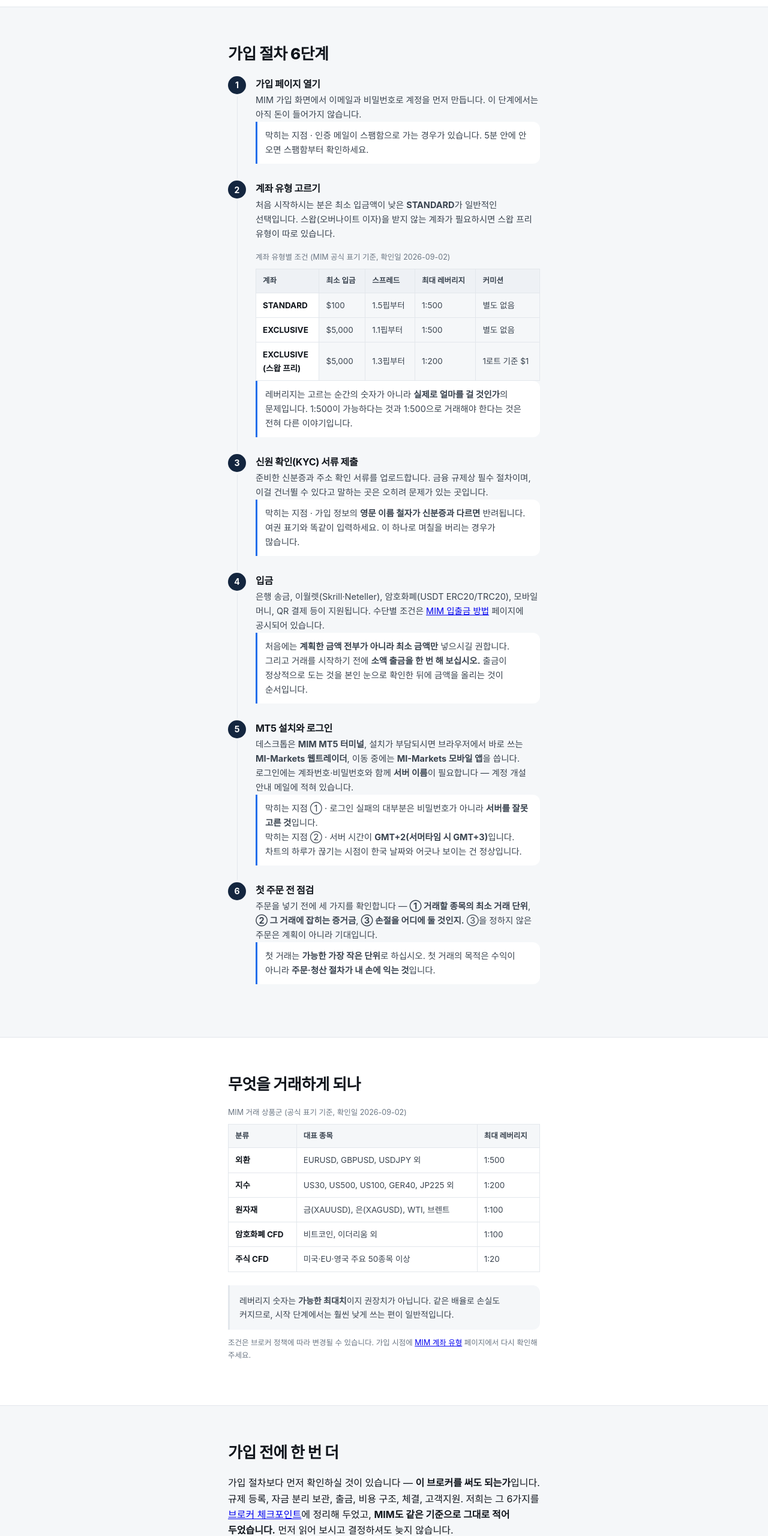
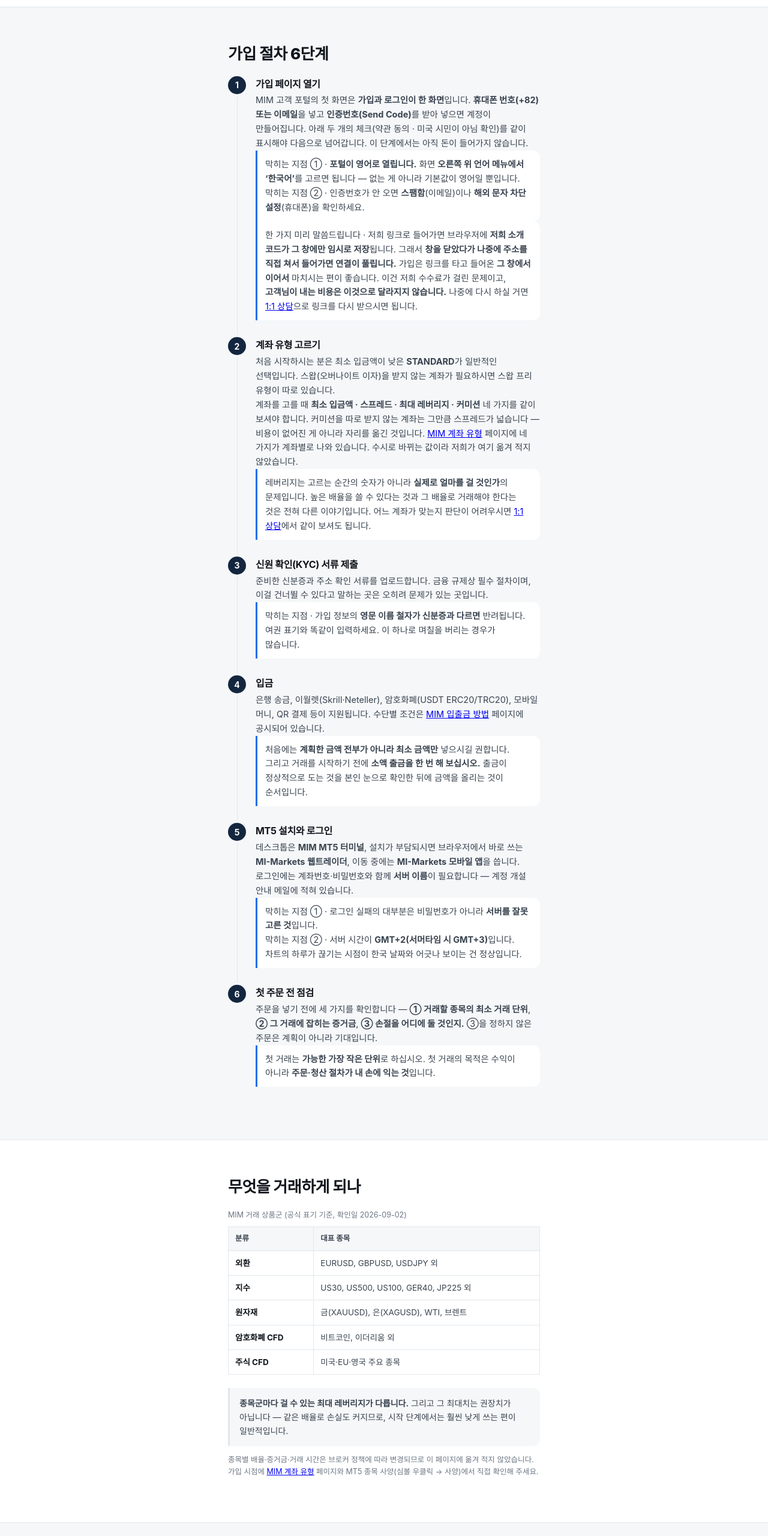
Before and after one commit to icartsh/ib-mt5-landing, a website: page public/signup.html in a window 1280 px wide. Shown: the part 900-3461 px from the top of the page at 60% size. Drawn offline with Linux system fonts and the light colour scheme.

Commit message:
가입·텔레그램 링크 연결 + 브로커 조건표 제거 (IB-10)
사장님 답변 3건 반영.

1) 가입 링크 / 텔레그램 주소를 config.js 에 넣어 버튼을 켰다.
   실제 브라우저로 확인한 결과 포털이 sessionStorage.referralCode=LKXAQG 를
   심는다 — IB 코드는 정상 작동한다. 다만 sessionStorage 라 창을 닫으면
   사라지므로, /signup 1단계에 "링크로 들어온 그 창에서 이어서 마치시라"고
   적었다. 고객 비용은 달라지지 않는다는 점을 같이 적는다.

2) 브로커명 표기는 하되 계좌별 조건표(숫자)는 뺐다(답변: name_only).
   index/broker/signup 세 페이지에서 최소 입금액·스프레드·레버리지·커미션을
   걷어내고 MIM 공식 페이지로 링크한다. 상품군 표는 종목만 남겼다 —
   "여기 종목을 거래한다"는 이 이슈의 목적은 종목 목록이 담당한다.
   숫자는 docs/mim-broker-facts.md 내부 대장에만 둔다.

3) 규칙을 문구 가드에 넣었다. 4-B(조건 수치 미게재)와
   6-B(가입 링크에 IB 코드가 살아 있는가). 특히 후자는 눈으로 볼 수 없는
   사고다 — 코드가 빠져도 가입은 되고, 정산이 비었을 때에야 드러난다.
   가드를 새로 걸자마자 index.html 에 남아 있던 레버리지 표가 잡혔다.

텔레그램 링크에는 utm 대신 텔레그램이 실제로 읽는 start 페이로드를 싣는다.
utm 파라미터는 봇에 전달되지 않아 아무도 읽지 못한다.

검증: npm test 통과(문구 가드 3페이지 + 접수 경로 54건),
실제 브라우저로 3개 페이지 CTA 배선·조건 수치 미노출 확인.

```diff
--- a/public/config.js
+++ b/public/config.js
@@ -16,14 +16,19 @@
    * 비워 두면 가입 버튼이 뜨지 않고, 그 자리를 1:1 상담 신청이 대신한다 —
    * IB 코드 없는 링크를 내보내면 우리를 통한 가입으로 집계되지 않아 그냥 손해다.
    * 값이 들어오는 순간 broker/signup 페이지의 모든 가입 버튼이 한꺼번에 살아난다.
+   *
+   * 주소 끝의 `LKXAQG` 가 우리 IB 코드다. **이 문자열이 빠지면 가입은 되지만 우리 실적으로
+   * 잡히지 않는다** — 화면상 아무 차이가 없어서 사고가 나도 알아채기 어렵다.
+   * 주소를 손볼 일이 생기면 코드가 그대로인지 먼저 확인할 것. (해시 라우팅이라
+   * links.js 는 이 주소에 utm 을 붙이지 않고 원본 그대로 내보낸다.)
    */
-  mimSignupUrl: "",
+  mimSignupUrl: "https://client.myinvestmentmarkets.com/#/login/LKXAQG",
 
   /**
    * 텔레그램 문의 채널·봇 주소 (예: "https://t.me/xxxx").
    * 비워 두면 텔레그램 버튼 자체가 렌더링되지 않는다. 죽은 링크를 내보내지 않기 위해서다.
    */
-  telegramUrl: "",
+  telegramUrl: "https://t.me/icartsh_answer_bot",
 
   /** 푸터 표기. 사업자 정보 확정 후 채운다. */
   brandName: "",
--- a/public/links.js
+++ b/public/links.js
@@ -70,6 +70,35 @@
     }
   }
 
+  /**
+   * 텔레그램은 utm 파라미터를 읽지 않는다. 붙여 봐야 아무도 읽지 못하는 글자가 주소에
+   * 늘어날 뿐이다. 대신 **봇 주소(t.me/xxx_bot)** 에는 텔레그램이 공식으로 지원하는
+   * `?start=<페이로드>` 로 실어 보낸다 — 봇이 `/start <페이로드>` 로 받으므로
+   * 문의를 받는 쪽에서 어느 글을 보고 온 문의인지 구분할 수 있다.
+   * 봇이 페이로드를 쓰지 않더라도 사용자 화면은 똑같다(그냥 대화가 열린다).
+   * 채널·그룹 주소에는 이 자리가 없으므로 받은 주소를 그대로 내보낸다.
+   */
+  function telegramHref(url) {
+    try {
+      var u = new URL(url, location.href);
+      if (u.hostname !== "t.me" || !/_?bot$/i.test(u.pathname.replace(/^\//, ""))) return url;
+
+      var utm = currentUtm();
+      var payload = [utm.utm_source, utm.utm_campaign]
+        .filter(Boolean)
+        .join("-")
+        .replace(/[^A-Za-z0-9_-]/g, "")
+        .slice(0, 64); /* 텔레그램 제한: 64자, A-Z a-z 0-9 _ - */
+
+      if (!payload) return url;
+      u.search = "";
+      u.searchParams.set("start", payload);
+      return u.toString();
+    } catch (e) {
+      return url;
+    }
+  }
+
   var HREF = {
     mim: typeof CFG.mimSignupUrl === "string" ? CFG.mimSignupUrl.trim() : "",
     telegram: typeof CFG.telegramUrl === "string" ? CFG.telegramUrl.trim() : "",
@@ -86,7 +115,7 @@
       return;
     }
 
-    el.setAttribute("href", withUtm(href));
+    el.setAttribute("href", kind === "telegram" ? telegramHref(href) : withUtm(href));
     el.setAttribute("target", "_blank");
     /* 외부 탭에서 우리 페이지 객체에 접근하지 못하게 한다 (탭내빙 방지) */
     el.setAttribute("rel", "noopener noreferrer");
--- a/public/signup.html
+++ b/public/signup.html
@@ -62,11 +62,23 @@
         <li>
           <h3>가입 페이지 열기</h3>
           <p>
-            MIM 가입 화면에서 이메일과 비밀번호로 계정을 먼저 만듭니다.
+            MIM 고객 포털의 첫 화면은 <strong>가입과 로그인이 한 화면</strong>입니다.
+            <strong>휴대폰 번호(+82) 또는 이메일</strong>을 넣고 <strong>인증번호(Send Code)</strong>를 받아 넣으면 계정이 만들어집니다.
+            아래 두 개의 체크(약관 동의 · 미국 시민이 아님 확인)를 같이 표시해야 다음으로 넘어갑니다.
             이 단계에서는 아직 돈이 들어가지 않습니다.
           </p>
           <p class="step-tip">
-            막히는 지점 · 인증 메일이 스팸함으로 가는 경우가 있습니다. 5분 안에 안 오면 스팸함부터 확인하세요.
+            막히는 지점 ① · <strong>포털이 영어로 열립니다.</strong>
+            화면 <strong>오른쪽 위 언어 메뉴에서 &lsquo;한국어&rsquo;</strong>를 고르면 됩니다 — 없는 게 아니라 기본값이 영어일 뿐입니다.<br />
+            막히는 지점 ② · 인증번호가 안 오면 <strong>스팸함</strong>(이메일)이나 <strong>해외 문자 차단 설정</strong>(휴대폰)을 확인하세요.
+          </p>
+          <p class="step-tip">
+            한 가지 미리 말씀드립니다 · 저희 링크로 들어가면 브라우저에
+            <strong>저희 소개 코드가 그 창에만 임시로 저장</strong>됩니다.
+            그래서 <strong>창을 닫았다가 나중에 주소를 직접 쳐서 들어가면 연결이 풀립니다.</strong>
+            가입은 링크를 타고 들어온 <strong>그 창에서 이어서</strong> 마치시는 편이 좋습니다.
+            이건 저희 수수료가 걸린 문제이고, <strong>고객님이 내는 비용은 이것으로 달라지지 않습니다.</strong>
+            나중에 다시 하실 거면 <a href="./#apply">1:1 상담</a>으로 링크를 다시 받으시면 됩니다.
           </p>
         </li>
         <li>
@@ -75,20 +87,16 @@
             처음 시작하시는 분은 최소 입금액이 낮은 <strong>STANDARD</strong>가 일반적인 선택입니다.
             스왑(오버나이트 이자)을 받지 않는 계좌가 필요하시면 스왑 프리 유형이 따로 있습니다.
           </p>
-          <table class="spec">
-            <caption>계좌 유형별 조건 (MIM 공식 표기 기준, 확인일 2026-09-02)</caption>
-            <thead>
-              <tr><th scope="col">계좌</th><th scope="col">최소 입금</th><th scope="col">스프레드</th><th scope="col">최대 레버리지</th><th scope="col">커미션</th></tr>
-            </thead>
-            <tbody>
-              <tr><th scope="row">STANDARD</th><td data-label="최소 입금">$100</td><td data-label="스프레드">1.5핍부터</td><td data-label="최대 레버리지">1:500</td><td data-label="커미션">별도 없음</td></tr>
-              <tr><th scope="row">EXCLUSIVE</th><td data-label="최소 입금">$5,000</td><td data-label="스프레드">1.1핍부터</td><td data-label="최대 레버리지">1:500</td><td data-label="커미션">별도 없음</td></tr>
-              <tr><th scope="row">EXCLUSIVE<br />(스왑 프리)</th><td data-label="최소 입금">$5,000</td><td data-label="스프레드">1.3핍부터</td><td data-label="최대 레버리지">1:200</td><td data-label="커미션">1로트 기준 $1</td></tr>
-            </tbody>
-          </table>
+          <p>
+            계좌를 고를 때 <strong>최소 입금액 · 스프레드 · 최대 레버리지 · 커미션</strong> 네 가지를 같이 보셔야 합니다.
+            커미션을 따로 받지 않는 계좌는 그만큼 스프레드가 넓습니다 &mdash; 비용이 없어진 게 아니라 자리를 옮긴 것입니다.
+            <a href="https://myinvestmentmarkets.com/kr/accounts" target="_blank" rel="noopener noreferrer">MIM 계좌 유형</a> 페이지에
+            네 가지가 계좌별로 나와 있습니다. 수시로 바뀌는 값이라 저희가 여기 옮겨 적지 않았습니다.
+          </p>
           <p class="step-tip">
             레버리지는 고르는 순간의 숫자가 아니라 <strong>실제로 얼마를 걸 것인가</strong>의 문제입니다.
-            1:500이 가능하다는 것과 1:500으로 거래해야 한다는 것은 전혀 다른 이야기입니다.
+            높은 배율을 쓸 수 있다는 것과 그 배율로 거래해야 한다는 것은 전혀 다른 이야기입니다.
+            어느 계좌가 맞는지 판단이 어려우시면 <a href="./#apply">1:1 상담</a>에서 같이 보셔도 됩니다.
           </p>
         </li>
         <li>
@@ -152,23 +160,25 @@
       <table class="spec">
         <caption>MIM 거래 상품군 (공식 표기 기준, 확인일 2026-09-02)</caption>
         <thead>
-          <tr><th scope="col">분류</th><th scope="col">대표 종목</th><th scope="col">최대 레버리지</th></tr>
+          <tr><th scope="col">분류</th><th scope="col">대표 종목</th></tr>
         </thead>
         <tbody>
-          <tr><th scope="row">외환</th><td data-label="대표 종목">EURUSD, GBPUSD, USDJPY 외</td><td data-label="최대 레버리지">1:500</td></tr>
-          <tr><th scope="row">지수</th><td data-label="대표 종목">US30, US500, US100, GER40, JP225 외</td><td data-label="최대 레버리지">1:200</td></tr>
-          <tr><th scope="row">원자재</th><td data-label="대표 종목">금(XAUUSD), 은(XAGUSD), WTI, 브렌트</td><td data-label="최대 레버리지">1:100</td></tr>
-          <tr><th scope="row">암호화폐 CFD</th><td data-label="대표 종목">비트코인, 이더리움 외</td><td data-label="최대 레버리지">1:100</td></tr>
-          <tr><th scope="row">주식 CFD</th><td data-label="대표 종목">미국·EU·영국 주요 50종목 이상</td><td data-label="최대 레버리지">1:20</td></tr>
+          <tr><th scope="row">외환</th><td data-label="대표 종목">EURUSD, GBPUSD, USDJPY 외</td></tr>
+          <tr><th scope="row">지수</th><td data-label="대표 종목">US30, US500, US100, GER40, JP225 외</td></tr>
+          <tr><th scope="row">원자재</th><td data-label="대표 종목">금(XAUUSD), 은(XAGUSD), WTI, 브렌트</td></tr>
+          <tr><th scope="row">암호화폐 CFD</th><td data-label="대표 종목">비트코인, 이더리움 외</td></tr>
+          <tr><th scope="row">주식 CFD</th><td data-label="대표 종목">미국·EU·영국 주요 종목</td></tr>
         </tbody>
       </table>
       <p class="note">
-        레버리지 숫자는 <strong>가능한 최대치</strong>이지 권장치가 아닙니다.
-        같은 배율로 손실도 커지므로, 시작 단계에서는 훨씬 낮게 쓰는 편이 일반적입니다.
+        <strong>종목군마다 걸 수 있는 최대 레버리지가 다릅니다.</strong>
+        그리고 그 최대치는 권장치가 아닙니다 &mdash; 같은 배율로 손실도 커지므로,
+        시작 단계에서는 훨씬 낮게 쓰는 편이 일반적입니다.
       </p>
       <p class="src">
-        조건은 브로커 정책에 따라 변경될 수 있습니다. 가입 시점에
-        <a href="https://myinvestmentmarkets.com/kr/accounts" target="_blank" rel="noopener noreferrer">MIM 계좌 유형</a> 페이지에서 다시 확인해 주세요.
+        종목별 배율·증거금·거래 시간은 브로커 정책에 따라 변경되므로 이 페이지에 옮겨 적지 않았습니다.
+        가입 시점에 <a href="https://myinvestmentmarkets.com/kr/accounts" target="_blank" rel="noopener noreferrer">MIM 계좌 유형</a> 페이지와
+        MT5 종목 사양(심볼 우클릭 → 사양)에서 직접 확인해 주세요.
       </p>
     </div>
   </section>
```
Also changed, not shown: docs/mim-broker-facts.md (+32 -7 lines), public/broker.html (+16 -13 lines), public/index.html (+11 -8 lines), scripts/copy-guard.mjs (+58 -6 lines), README.md.
